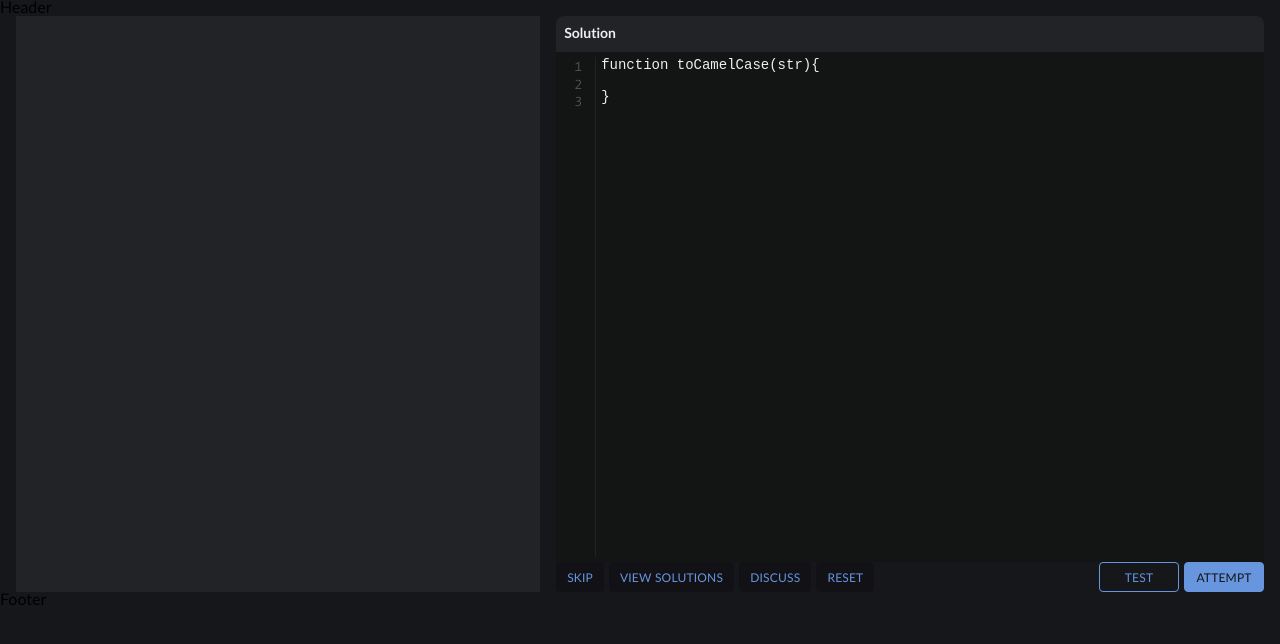
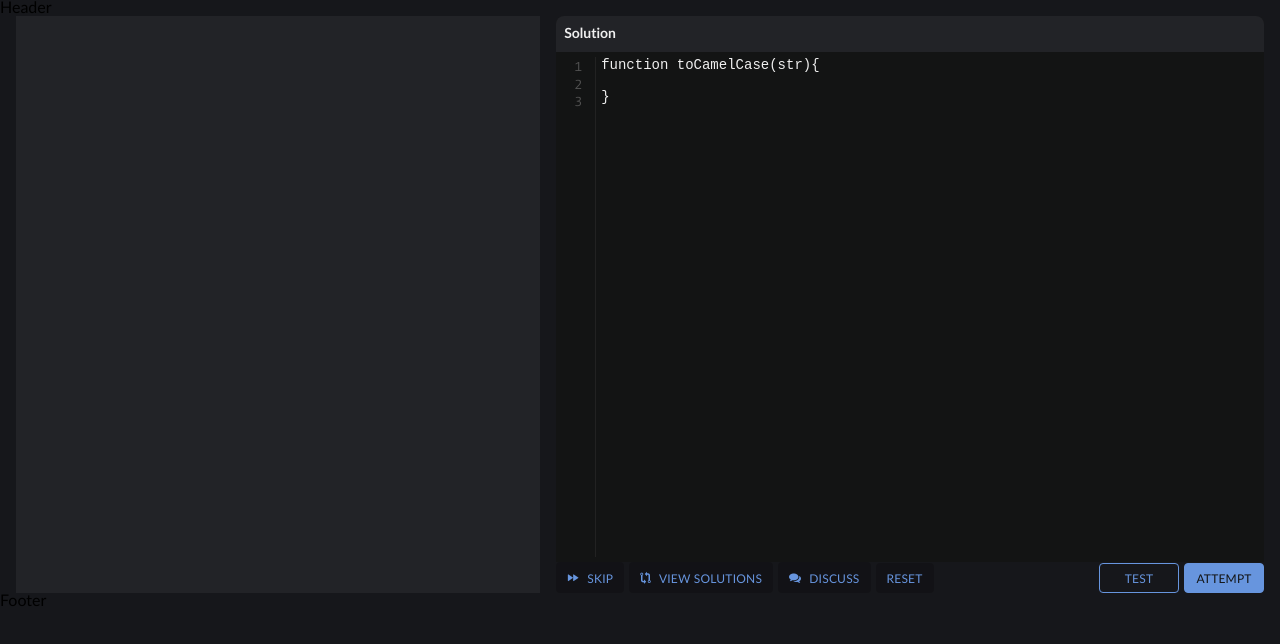
Before and after one commit to hel-sidoruk/rs-clone, a React (Vite) app: page /kata/2/train in a window 1280 px wide. Shown: the top 644 px of the page. Built offline with nearby package versions, Linux system fonts and the light colour scheme.

Commit message:
feat: add icons

```diff
--- a/src/components/Solution/CodeActionsButtons.tsx
+++ b/src/components/Solution/CodeActionsButtons.tsx
@@ -6,13 +6,16 @@ export const CodeActionsButtons = () => {
     <div className="code__btns">
       <div className="code__btns-actions">
         <Link to="/kata/2/train" className="btn btn-dark">
-          skip
+          <i className="icon-moon icon-moon-next"></i>
+          <span className="btn-text">skip</span>
         </Link>
         <Link to="/kata/1/solutions" className="btn btn-dark">
-          view solutions
+          <i className="icon-moon icon-moon-compare"></i>
+          <span className="btn-text">view solutions</span>
         </Link>
         <Link to="/kata/1/discuss" className="btn btn-dark">
-          discuss
+          <i className="icon-moon icon-moon-comments"></i>
+          <span className="btn-text">discuss</span>
         </Link>
         <button className="btn btn-dark">reset</button>
       </div>
--- a/src/scss/buttons.scss
+++ b/src/scss/buttons.scss
@@ -14,6 +14,9 @@
     color: $blue-hover;
     background-color: $dark-hover;
   }
+  .btn-text {
+    margin-left: 8px;
+  }
 }
 .btn-fill {
   background-color: $blue;
--- a/src/scss/fonts.scss
+++ b/src/scss/fonts.scss
@@ -21,3 +21,10 @@
   font-weight: normal;
   font-style: normal;
 }
+
+@font-face {
+  font-family: 'Icomoon';
+  src: url('./assets/fonts/Icomoon.woff') format("woff");
+  font-weight: normal;
+  font-style: normal;
+}
--- /dev/null
+++ b/src/scss/icons.scss
@@ -0,0 +1,23 @@
+.icon-moon {
+  &::before {
+    font-family: 'Icomoon';
+    font-style: normal;
+    font-weight: 400;
+    line-height: 1;
+  }
+  &-next {
+    &::before {
+      content: "\e015";
+    }
+  }
+  &-compare {
+    &::before {
+      content: "\f0ac";
+    }
+  }
+  &-comments {
+    &::before {
+      content: "\f086";
+    }
+  }
+}
--- a/src/style.scss
+++ b/src/style.scss
@@ -2,5 +2,6 @@
 @import './scss/variables';
 @import './scss/settings';
 @import './scss/buttons';
+@import './scss/icons';
 
 @import './scss/kata-train';
```
Also changed, not shown: src/assets/fonts/Icomoon.woff (added), 1 other file (tests, documents, lock files or other folders).
